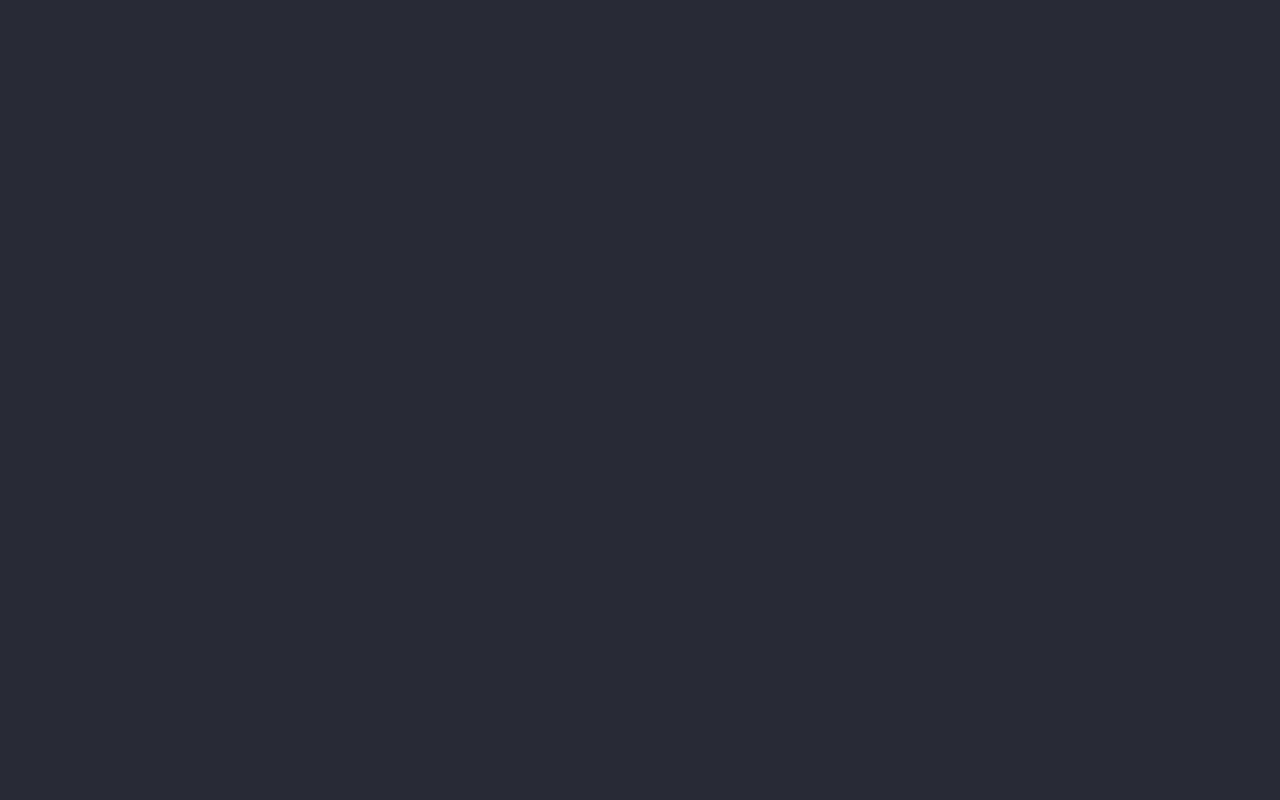
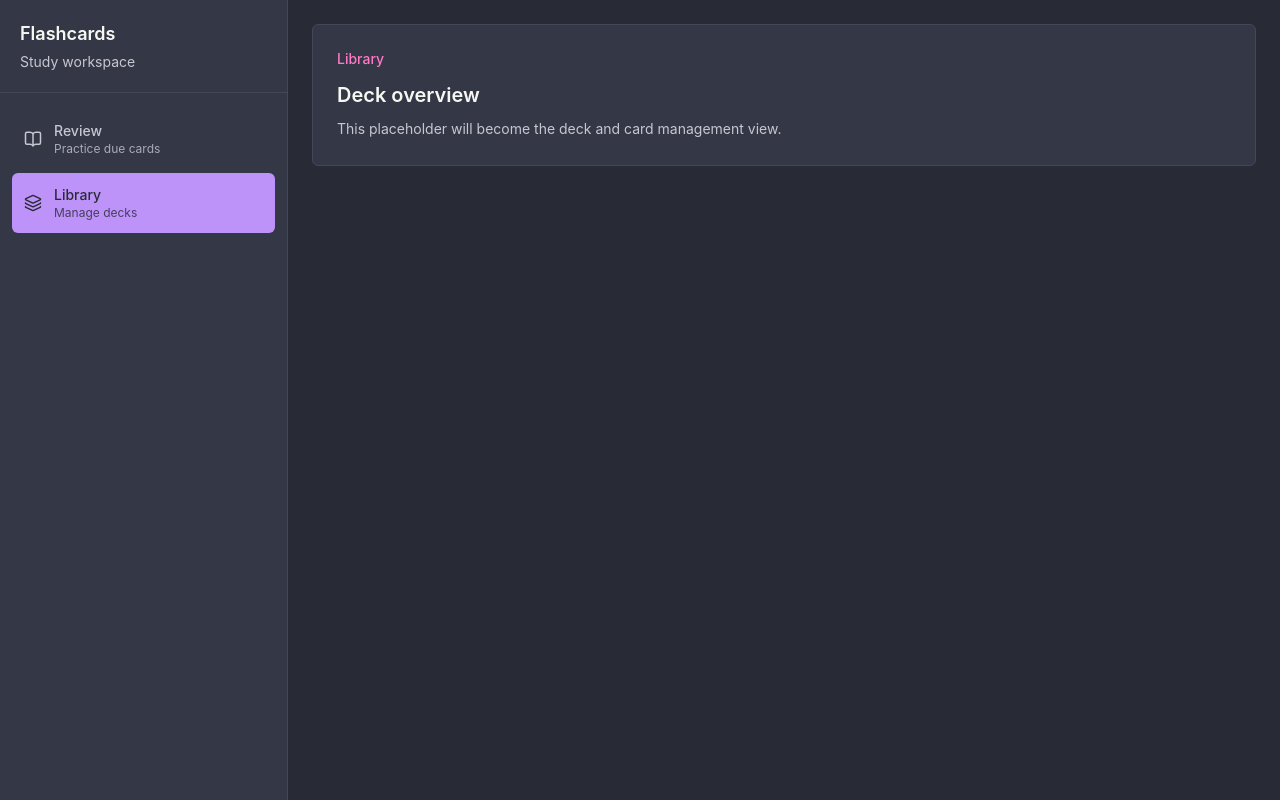
Before and after one commit to Anyandsi/flashcards, a React (Vite) app: page /#/library in a window 1280 px wide. Built offline with nearby package versions, Linux system fonts and the light colour scheme.

Commit message:
feat: added routing and some basic placeholder pages

```diff
--- a/package.json
+++ b/package.json
@@ -45,6 +45,7 @@
     "electron-squirrel-startup": "^1.0.1",
     "lucide-react": "^1.24.0",
     "react": "^19.2.7",
-    "react-dom": "^19.2.7"
+    "react-dom": "^19.2.7",
+    "react-router-dom": "^7.18.1"
   }
 }
--- a/src/app/App.tsx
+++ b/src/app/App.tsx
@@ -1,5 +1,24 @@
+import { HashRouter, Navigate, Route, Routes } from 'react-router-dom';
 import { AppLayout } from '../components/layout/AppBackground';
+import { MainNavigation } from '../components/layout/MainNavigation';
+import { LibraryPage } from './pages/LibraryPage';
+import { ReviewPage } from './pages/ReviewPage';
 
 export function App() {
-  return <AppLayout />;
+  return (
+    <HashRouter>
+      <AppLayout>
+        <div className="flex min-h-screen">
+          <MainNavigation />
+          <div className="flex min-w-0 flex-1 flex-col gap-5 p-6">
+            <Routes>
+              <Route path="/" element={<Navigate to="/review" replace />} />
+              <Route path="/review" element={<ReviewPage />} />
+              <Route path="/library" element={<LibraryPage />} />
+            </Routes>
+          </div>
+        </div>
+      </AppLayout>
+    </HashRouter>
+  );
 }
--- /dev/null
+++ b/src/app/pages/LibraryPage.tsx
@@ -0,0 +1,11 @@
+export function LibraryPage() {
+  return (
+    <section className="rounded-md border border-border bg-card p-6 text-card-foreground">
+      <p className="text-sm font-medium text-accent">Library</p>
+      <h2 className="mt-3 text-xl font-semibold">Deck overview</h2>
+      <p className="mt-2 max-w-2xl text-sm leading-6 text-muted-foreground">
+        This placeholder will become the deck and card management view.
+      </p>
+    </section>
+  );
+}
--- /dev/null
+++ b/src/app/pages/ReviewPage.tsx
@@ -0,0 +1,11 @@
+export function ReviewPage() {
+  return (
+    <section className="rounded-md border border-border bg-card p-6 text-card-foreground">
+      <p className="text-sm font-medium text-primary">Review</p>
+      <h1 className="mt-3 text-2xl font-semibold">Due cards</h1>
+      <p className="mt-2 max-w-2xl text-sm leading-6 text-muted-foreground">
+        This placeholder will become the study session view.
+      </p>
+    </section>
+  );
+}
--- /dev/null
+++ b/src/components/layout/MainNavigation.tsx
@@ -0,0 +1,54 @@
+import { BookOpen, Layers } from 'lucide-react';
+import { NavLink } from 'react-router-dom';
+
+const navigationItems = [
+  {
+    label: 'Review',
+    description: 'Practice due cards',
+    icon: BookOpen,
+    to: '/review',
+  },
+  {
+    label: 'Library',
+    description: 'Manage decks',
+    icon: Layers,
+    to: '/library',
+  },
+];
+
+export function MainNavigation() {
+  return (
+    <aside className="flex min-h-screen w-72 shrink-0 flex-col border-r border-border bg-card text-card-foreground">
+      <div className="border-b border-border px-5 py-5">
+        <p className="text-lg font-semibold">Flashcards</p>
+        <p className="mt-1 text-sm text-muted-foreground">Study workspace</p>
+      </div>
+
+      <nav className="flex flex-1 flex-col gap-1 px-3 py-4">
+        {navigationItems.map((item) => {
+          const Icon = item.icon;
+
+          return (
+            <NavLink
+              className={({ isActive }) =>
+                `flex w-full items-center gap-3 rounded-md px-3 py-3 text-left transition ${
+                  isActive
+                  ? 'bg-primary text-primary-foreground'
+                  : 'text-muted-foreground hover:bg-secondary hover:text-secondary-foreground'
+                }`
+              }
+              key={item.label}
+              to={item.to}
+            >
+              <Icon size={18} aria-hidden="true" />
+              <span className="min-w-0">
+                <span className="block text-sm font-medium">{item.label}</span>
+                <span className="block truncate text-xs opacity-80">{item.description}</span>
+              </span>
+            </NavLink>
+          );
+        })}
+      </nav>
+    </aside>
+  );
+}
```
Also changed, not shown: 1 other file (tests, documents, lock files or other folders).
